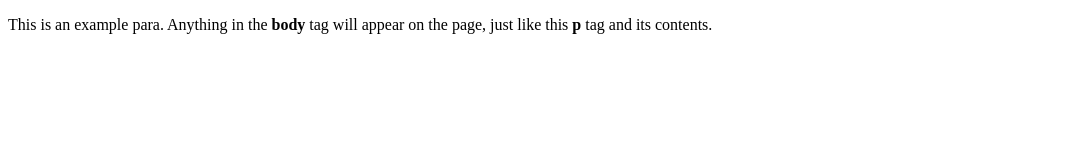
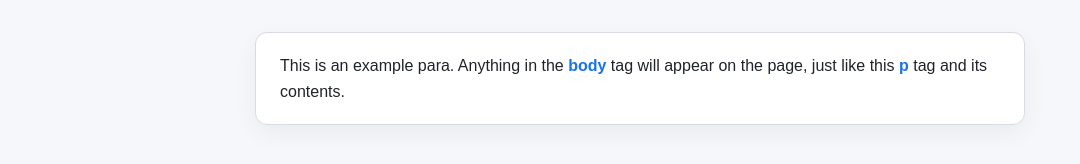
Before and after one commit to Sirivellasamuel/test-python, a plain HTML site: page python/index.html in a window 1280 px wide. Shown: the whole page, without its empty margins (0-1080 px from the left). Drawn offline with Linux system fonts and the light colour scheme.

Commit message:
new changes to view

```diff
--- /dev/null
+++ b/custom.css
@@ -0,0 +1,27 @@
+/* Base page styling */
+body {
+  margin: 0;
+  padding: 2rem;
+  font-family: Arial, sans-serif;
+  line-height: 1.6;
+  background: #f5f7fb;
+  color: #20232a;
+}
+
+/* Paragraph styling */
+p {
+  max-width: 720px;
+  margin: 0 auto;
+  padding: 1.25rem 1.5rem;
+  background: #ffffff;
+  border: 1px solid #d8dbe4;
+  border-radius: 12px;
+  box-shadow: 0 8px 24px rgba(0, 0, 0, 0.05);
+  font-size: 1rem;
+}
+
+/* Strong text emphasis */
+strong {
+  color: #1a73e8;
+  font-weight: 700;
+}
--- a/python/index.html
+++ b/python/index.html
@@ -1,9 +1,15 @@
-<!doctype html>
-<html>
+<!DOCTYPE html>
+<html lang="en">
   <head>
+    <meta charset="UTF-8">
+    <meta name="viewport" content="width=device-width, initial-scale=1.0">
     <title>This is the title of the webpage!</title>
+    <link rel="stylesheet" href="../custom.css">
   </head>
   <body>
-    <p>This is an example para. Anything in the <strong>body</strong> tag will appear on the page, just like this <strong>p</strong> tag and its contents.</p>
+    <p>
+      This is an example para. Anything in the <strong>body</strong> tag will appear on the page,
+      just like this <strong>p</strong> tag and its contents.
+    </p>
   </body>
 </html>
```
